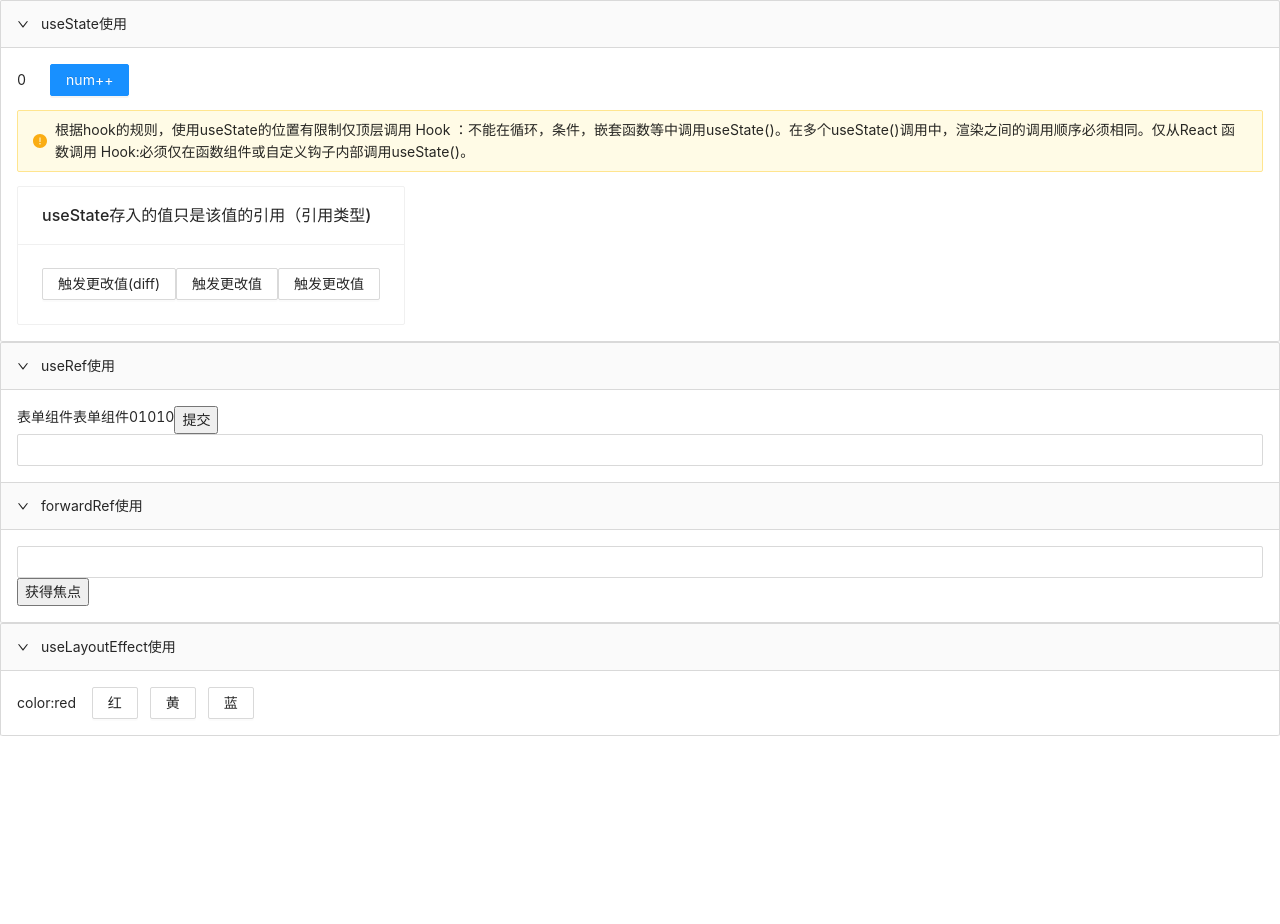
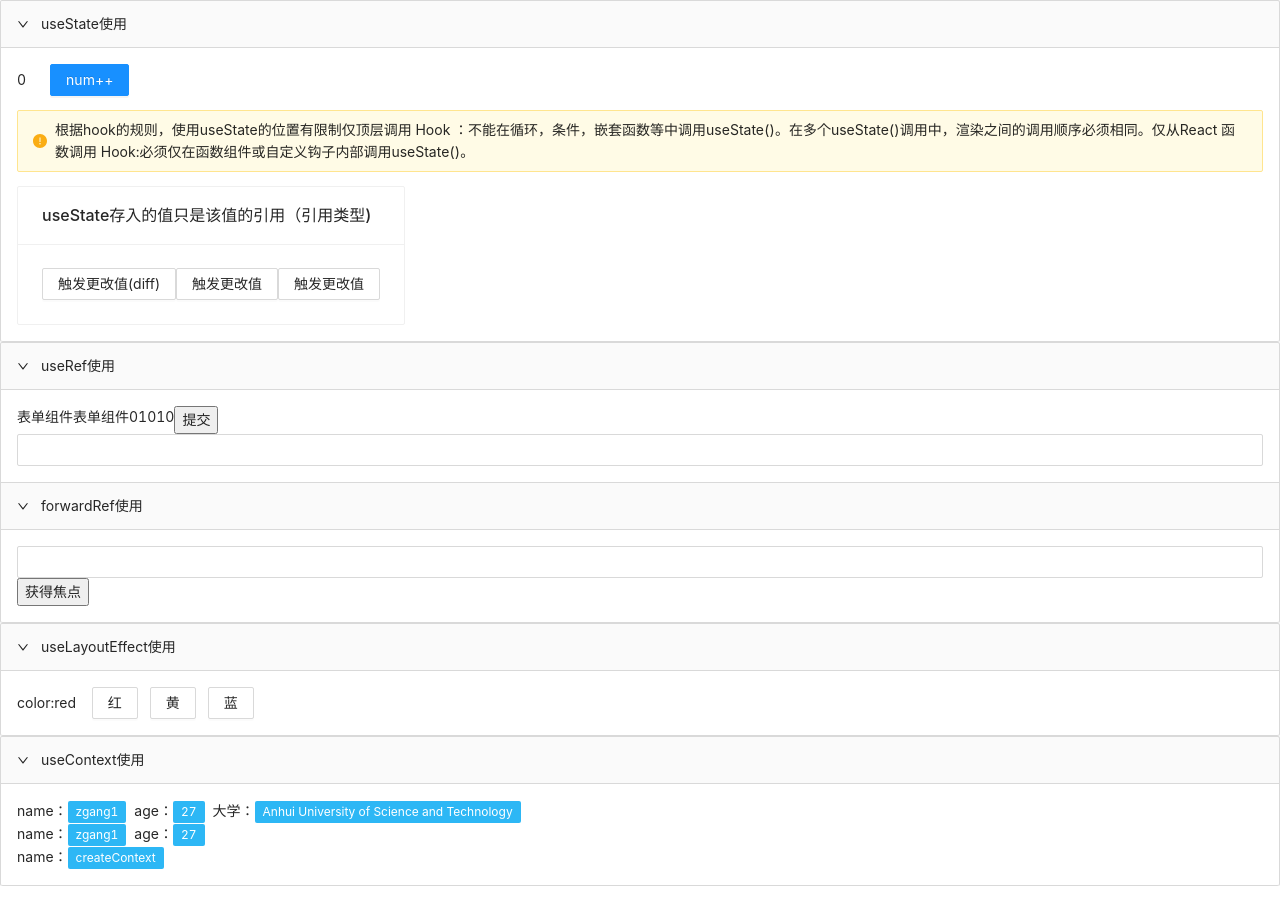
Before and after one commit to zgang11/WEB-Front, a React (Create React App) app in the folder my-react/: page / in a window 1280 px wide. Shown: the top 924 px of the page. Before the commit the page ends 824 px from the top, so only its background shows below. Built offline with nearby package versions, Linux system fonts and the light colour scheme.

Commit message:
feature: context操作

```diff
--- /dev/null
+++ b/my-react/src/REACT-API/React-hooks/useContext&React.createContext/Context.js
@@ -0,0 +1,6 @@
+import { createContext } from 'react'
+
+const userInfo = {name:'zgang1',age:27}
+const otherInfo = {college:'Anhui University of Science and Technology'}
+
+export const Context = createContext({userInfo,otherInfo})
--- /dev/null
+++ b/my-react/src/REACT-API/React-hooks/useContext&React.createContext/DemoContext_01.js
@@ -0,0 +1,29 @@
+import React, {useContext} from 'react'
+import { Context } from './Context'
+import {Tag} from 'antd'
+
+const DemoContext_01 = () => {
+    const {userInfo, otherInfo} = useContext(Context)
+    return (<>
+     {/* 使用方法 - 01 */}
+      <div>
+        {Object.entries(userInfo).map(([key,value]) => {
+          return (<span key={value}>{key}：<Tag color="#2db7f5">{value}</Tag></span>)
+        })}
+        <span>大学：<Tag color="#2db7f5">{otherInfo.college}</Tag></span>
+      </div>
+
+       {/* 使用方法 - 01 */}
+       <div>
+       <Context.Consumer>
+         {(value) => {
+          return Object.entries(userInfo).map(([key,value]) => {
+            return (<span key={value}>{key}：<Tag color="#2db7f5">{value}</Tag></span>)
+           })
+         }}
+       </Context.Consumer>
+       </div>
+    </>)
+}
+
+export default DemoContext_01
--- /dev/null
+++ b/my-react/src/REACT-API/React-hooks/useContext&React.createContext/DemoContext_02.js
@@ -0,0 +1,22 @@
+import React, {useContext} from 'react'
+import { ReactCreateContext } from './reacteCreateContext'
+import {Tag} from 'antd'
+
+const DemoContext_02 = () => {
+    const {loginInfo} = useContext(ReactCreateContext)
+    return (<>
+
+       {/* 使用方法 - 01 */}
+       <div>
+       <ReactCreateContext.Consumer>
+         {(value) => {
+          return Object.entries(loginInfo).map(([key,value]) => {
+            return (<span key={value}>{key}：<Tag color="#2db7f5">{value}</Tag></span>)
+           })
+         }}
+       </ReactCreateContext.Consumer>
+       </div>
+    </>)
+}
+
+export default DemoContext_02
--- /dev/null
+++ b/my-react/src/REACT-API/React-hooks/useContext&React.createContext/index.js
@@ -0,0 +1,49 @@
+// useContext可以帮助我们跨越组件层级直接传递变量，实现共享。
+
+// 需要注意的是useContext和redux的作用是不同的！！！
+// useContext：解决的是组件之间值传递的问题
+// redux：是应用中统一管理状态的问题
+// 但通过和useReducer的配合使用，可以实现类似Redux的作用。
+
+import React, {useContext,createContext} from 'react'
+import { Card, Collapse } from 'antd'
+import DemoContext_01 from './DemoContext_01'
+import DemoContext_02 from './DemoContext_02'
+// import {Context} from './Context'
+
+// const Context = createContext()
+
+const Context = createContext()
+
+const ReactCreateContext = createContext()
+
+// /* 用useContext方式 */
+// const DemoContext = ()=> {
+//     const value = useContext(Context)
+//     /* my name is alien */
+// return <div> my name is { value.name }</div>
+// }
+// /* 用Context.Consumer 方式 */
+// const DemoContext1 = ()=>{
+//     return <Context.Consumer>
+//          {/*  my name is alien  */}
+//         { (value)=> <div> my name is { value.name }</div> }
+//     </Context.Consumer>
+// }
+
+const DemoUseContext = ()=>{
+  const loginInfo = {change:'createChange'}
+    return  (<Context.Provider value={{ name:'alien' , age:18 }} >
+            <Collapse  defaultActiveKey={[1]}>
+              <Collapse.Panel header="useContext使用" key={1}>
+                  <DemoContext_01/>
+                <ReactCreateContext.Provider value={loginInfo}>
+                  <DemoContext_02/>
+                </ReactCreateContext.Provider>
+              </Collapse.Panel>
+            </Collapse>
+
+        </Context.Provider>)
+}
+
+export default DemoUseContext
--- /dev/null
+++ b/my-react/src/REACT-API/React-hooks/useContext&React.createContext/reacteCreateContext.js
@@ -0,0 +1,5 @@
+import React  from 'react'
+const loginInfo = {name:'createContext'}
+
+// 不传默认值
+export const ReactCreateContext  = React.createContext({loginInfo})
--- a/my-react/src/REACT-API/React-hooks/useContext.js
+++ /dev/null
@@ -1,35 +0,0 @@
-// useContext可以帮助我们跨越组件层级直接传递变量，实现共享。
-
-// 需要注意的是useContext和redux的作用是不同的！！！
-// useContext：解决的是组件之间值传递的问题
-// redux：是应用中统一管理状态的问题
-// 但通过和useReducer的配合使用，可以实现类似Redux的作用。
-
-import React, {useContext,createContext} from 'react'
-
-const Context = createContext()
-
-/* 用useContext方式 */
-const DemoContext = ()=> {
-    const value = useContext(Context)
-    /* my name is alien */
-return <div> my name is { value.name }</div>
-}
-/* 用Context.Consumer 方式 */
-const DemoContext1 = ()=>{
-    return <Context.Consumer>
-         {/*  my name is alien  */}
-        { (value)=> <div> my name is { value.name }</div> }
-    </Context.Consumer>
-}
-
-const DemoUseContext = ()=>{
-    return <div>
-        <Context.Provider value={{ name:'alien' , age:18 }} >
-            <DemoContext />
-            <DemoContext1 />
-        </Context.Provider>
-    </div>
-}
-
-export default DemoUseContext
--- a/my-react/src/REACT-API/React-hooks/useRef.js
+++ b/my-react/src/REACT-API/React-hooks/useRef.js
@@ -43,7 +43,6 @@ const DemoUseRef = ()=>{
 
 let Child = (props) => {
     const {ref} = props
-    debugger
     return (
         <Input ref={ref}/>
     )
--- a/my-react/src/REACT-API/com-api.js
+++ b/my-react/src/REACT-API/com-api.js
@@ -11,7 +11,7 @@ import DemoUseRef from './React-hooks/useRef'
 import {DemoEffect01, DemoEffect} from './React-hooks/useEffect'
 import DemoUseCallback from './React-hooks/useCallBack'
 import DemoUseLayoutEffect from './React-hooks/useLayoutEffect'
-import DemoUseContext  from './React-hooks/useContext'
+import DemoUseContext  from './React-hooks/useContext&React.createContext/index.js'
 
 class ReactApi extends Component{
     render(){
@@ -20,6 +20,7 @@ class ReactApi extends Component{
                 <UseStateDemo/>
                 <DemoUseRef/>
                 <DemoUseLayoutEffect/>
+                <DemoUseContext/>
                 {/* <MemoIndex/>  */}
                 {/* <StrictModes/> */}
                 {/* <Index/> */}
@@ -32,7 +33,6 @@ class ReactApi extends Component{
                 <br/>
                 {/* <DemoUseCallback id={1}/> */}
                 <br/>
-                {/* <DemoUseContext/> */}
             </StrictMode>
         )
     }
```
Also changed, not shown: 1 other file (tests, documents, lock files or other folders).
